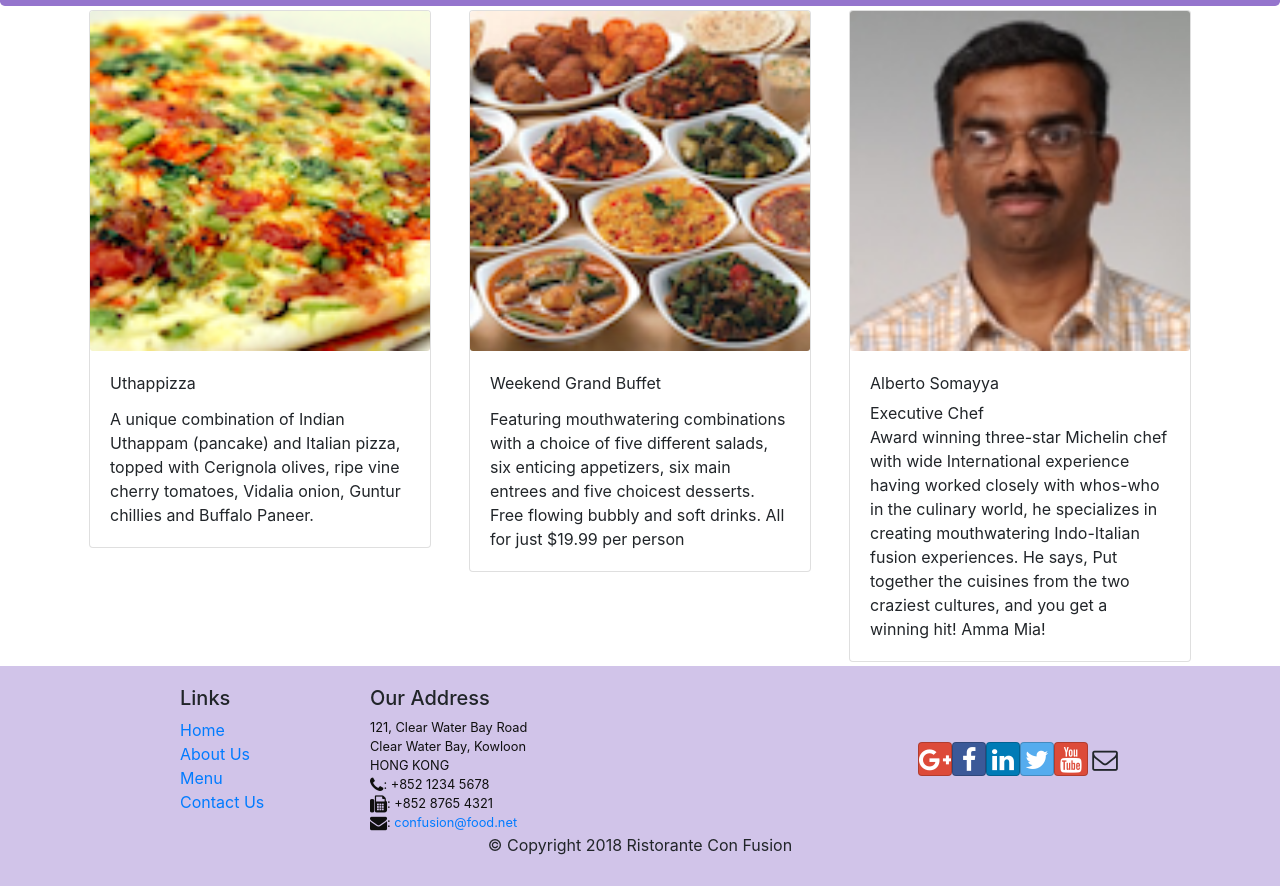
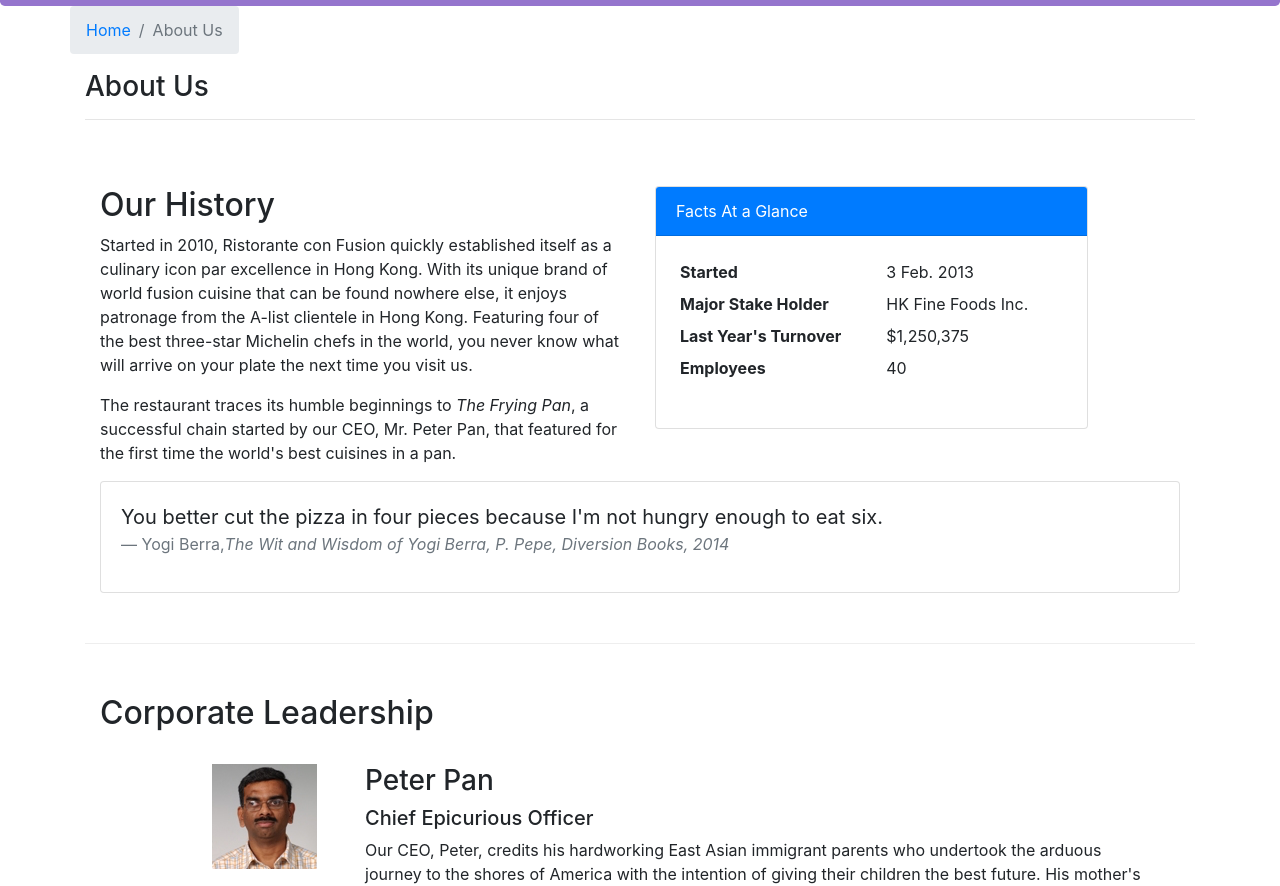
Before and after one commit to Vtrrix/React-course-confusion, a React (Create React App) app: page /aboutus in a window 1280 px wide. Before the commit this address led to /home. Shown: the part 336-1222 px from the top of the page. Built offline with nearby package versions, Linux system fonts and the light colour scheme.

Commit message:
added form

```diff
--- /dev/null
+++ b/src/components/AboutComponent.js
@@ -0,0 +1,124 @@
+import React from "react";
+import {
+	Breadcrumb,
+	BreadcrumbItem,
+	Card,
+	CardBody,
+	CardHeader,
+	Media,
+} from "reactstrap";
+import { Link } from "react-router-dom";
+
+function RenderLeader({ leader }) {
+	return (
+		<Media className="m-4">
+			<Media left>
+				<Media
+					object
+					className="px-5"
+					src={leader.image}
+					alt="placeholder image"
+				/>
+			</Media>
+			<Media body>
+				<Media heading>
+					<h3>{leader.name}</h3>
+				</Media>
+				<Media heading>
+					<h5>{leader.designation}</h5>
+				</Media>
+				{leader.description}
+			</Media>
+		</Media>
+	);
+}
+
+function About(props) {
+	const leaders = props.leaders.map((leader) => {
+		return <RenderLeader key={leader.id} leader={leader} />;
+	});
+
+	return (
+		<div className="container">
+			<div className="row">
+				<Breadcrumb>
+					<BreadcrumbItem>
+						<Link to="/home">Home</Link>
+					</BreadcrumbItem>
+					<BreadcrumbItem active>About Us</BreadcrumbItem>
+				</Breadcrumb>
+				<div className="col-12">
+					<h3>About Us</h3>
+					<hr />
+				</div>
+			</div>
+			<div className="row row-content">
+				<div className="col-12 col-md-6">
+					<h2>Our History</h2>
+					<p>
+						Started in 2010, Ristorante con Fusion quickly established itself as
+						a culinary icon par excellence in Hong Kong. With its unique brand
+						of world fusion cuisine that can be found nowhere else, it enjoys
+						patronage from the A-list clientele in Hong Kong. Featuring four of
+						the best three-star Michelin chefs in the world, you never know what
+						will arrive on your plate the next time you visit us.
+					</p>
+					<p>
+						The restaurant traces its humble beginnings to{" "}
+						<em>The Frying Pan</em>, a successful chain started by our CEO, Mr.
+						Peter Pan, that featured for the first time the world's best
+						cuisines in a pan.
+					</p>
+				</div>
+				<div className="col-12 col-md-5">
+					<Card>
+						<CardHeader className="bg-primary text-white">
+							Facts At a Glance
+						</CardHeader>
+						<CardBody>
+							<dl className="row p-1">
+								<dt className="col-6">Started</dt>
+								<dd className="col-6">3 Feb. 2013</dd>
+								<dt className="col-6">Major Stake Holder</dt>
+								<dd className="col-6">HK Fine Foods Inc.</dd>
+								<dt className="col-6">Last Year's Turnover</dt>
+								<dd className="col-6">$1,250,375</dd>
+								<dt className="col-6">Employees</dt>
+								<dd className="col-6">40</dd>
+							</dl>
+						</CardBody>
+					</Card>
+				</div>
+				<div className="col-12">
+					<Card>
+						<CardBody className="bg-faded">
+							<blockquote className="blockquote">
+								<p className="mb-0">
+									You better cut the pizza in four pieces because I'm not hungry
+									enough to eat six.
+								</p>
+								<footer className="blockquote-footer">
+									Yogi Berra,
+									<cite title="Source Title">
+										The Wit and Wisdom of Yogi Berra, P. Pepe, Diversion Books,
+										2014
+									</cite>
+								</footer>
+							</blockquote>
+						</CardBody>
+					</Card>
+				</div>
+			</div>
+			<div className="row row-content">
+				<div className="col-12">
+					<h2>Corporate Leadership</h2>
+				</div>
+				<div className="col-12">
+					<Media list>{leaders}</Media>
+				</div>
+			</div>
+		</div>
+	);
+}
+
+export default About;
--- a/src/components/ContactComponent.js
+++ b/src/components/ContactComponent.js
@@ -1,8 +1,50 @@
-import React from "react";
-import { Breadcrumb, BreadcrumbItem } from "reactstrap";
+import React, { Component } from "react";
+import {
+  Breadcrumb,
+  BreadcrumbItem,
+  Button,
+  Form,
+  FormGroup,
+  Label,
+  Input,
+  Col,
+} from "reactstrap";
 import { Link } from "react-router-dom";
 
-function Contact(props) {
+class Contact extends Component {
+  constructor(props) {
+    super(props);
+
+    this.state = {
+      firstname: "",
+      lastname: "",
+      telnum: "",
+      email: "",
+      agree: false,
+      contactType: "Tel.",
+      message: "",
+    };
+
+    this.handleInputChange = this.handleInputChange.bind(this);
+    this.handleSubmit = this.handleSubmit.bind(this);
+  }
+
+  handleInputChange(event) {
+    const target = event.target;
+    const value = target.type === "checkbox" ? target.checked : target.value;
+    const name = target.name;
+
+    this.setState({
+      [name]: value,
+    });
+  }
+
+  handleSubmit(event) {
+    console.log("Current State is: " + JSON.stringify(this.state));
+    alert("Current State is: " + JSON.stringify(this.state));
+    event.preventDefault();
+  }
+  render() {
     return (
       <div className="container">
         <div className="row">
@@ -63,8 +105,125 @@ function Contact(props) {
             </div>
           </div>
         </div>
+        <div className="row row-content">
+          <div className="col-12">
+            <h3>Send us your Feedback</h3>
+          </div>
+          <div className="col-12 col-md-9">
+            <Form onSubmit={this.handleSubmit}>
+              <FormGroup row>
+                <Label htmlFor="firstname" md={2}>
+                  First Name
+                </Label>
+                <Col md={10}>
+                  <Input
+                    type="text"
+                    id="firstname"
+                    name="firstname"
+                    placeholder="First Name"
+                    value={this.state.firstname}
+                    onChange={this.handleInputChange}
+                  />
+                </Col>
+              </FormGroup>
+              <FormGroup row>
+                <Label htmlFor="lastname" md={2}>
+                  Last Name
+                </Label>
+                <Col md={10}>
+                  <Input
+                    type="text"
+                    id="lastname"
+                    name="lastname"
+                    placeholder="Last Name"
+                    value={this.state.lastname}
+                    onChange={this.handleInputChange}
+                  />
+                </Col>
+              </FormGroup>
+              <FormGroup row>
+                <Label htmlFor="telnum" md={2}>
+                  Contact Tel.
+                </Label>
+                <Col md={10}>
+                  <Input
+                    type="tel"
+                    id="telnum"
+                    name="telnum"
+                    placeholder="Tel. number"
+                    value={this.state.telnum}
+                    onChange={this.handleInputChange}
+                  />
+                </Col>
+              </FormGroup>
+              <FormGroup row>
+                <Label htmlFor="email" md={2}>
+                  Email
+                </Label>
+                <Col md={10}>
+                  <Input
+                    type="email"
+                    id="email"
+                    name="email"
+                    placeholder="Email"
+                    value={this.state.email}
+                    onChange={this.handleInputChange}
+                  />
+                </Col>
+              </FormGroup>
+              <FormGroup row>
+                <Col md={{ size: 6, offset: 2 }}>
+                  <FormGroup check>
+                    <Label check>
+                      <Input
+                        type="checkbox"
+                        name="agree"
+                        checked={this.state.agree}
+                        onChange={this.handleInputChange}
+                      />{" "}
+                      <strong>May we contact you?</strong>
+                    </Label>
+                  </FormGroup>
+                </Col>
+                <Col md={{ size: 3, offset: 1 }}>
+                  <Input
+                    type="select"
+                    name="contactType"
+                    value={this.state.contactType}
+                    onChange={this.handleInputChange}
+                  >
+                    <option>Tel.</option>
+                    <option>Email</option>
+                  </Input>
+                </Col>
+              </FormGroup>
+              <FormGroup row>
+                <Label htmlFor="message" md={2}>
+                  Your Feedback
+                </Label>
+                <Col md={10}>
+                  <Input
+                    type="textarea"
+                    id="message"
+                    name="message"
+                    rows="12"
+                    value={this.state.message}
+                    onChange={this.handleInputChange}
+                  ></Input>
+                </Col>
+              </FormGroup>
+              <FormGroup row>
+                <Col md={{ size: 10, offset: 2 }}>
+                  <Button type="submit" color="primary">
+                    Send Feedback
+                  </Button>
+                </Col>
+              </FormGroup>
+            </Form>
+          </div>
+        </div>
       </div>
     );
   }
-
+}
 export default Contact;
--- a/src/components/MainComponent.js
+++ b/src/components/MainComponent.js
@@ -1,5 +1,6 @@
 import React, { Component } from "react";
 import Menu from "./MenuComponent";
+import About from "./AboutComponent";
 import { DISHES } from "../shared/dishes";
 import Header from "./HeaderComponent";
 import Contact from "./ContactComponent";
@@ -52,18 +53,23 @@ class Main extends Component {
 				/>
 			);
 		};
+		const AboutPage = () => {
+			return <About leaders={this.state.leaders} />;
+		};
 		return (
 			<div>
 				<Header />
 				<Switch>
 					<Route path="/home" component={HomePage} />
+					<Route path="/aboutus" component={AboutPage} />
+
 					<Route
 						exact
 						path="/menu"
 						component={() => <Menu dishes={this.state.dishes} />}
 					/>
 					<Route path="/menu/:dishId" component={DishWithId} />
-					<Route exact path="/contactus" component={Contact} />} />
+					<Route exact path="/contactus" component={Contact} />
 					<Redirect to="/home" />
 				</Switch>
 
```
Lines whose indentation alone changed are shown as unchanged.
